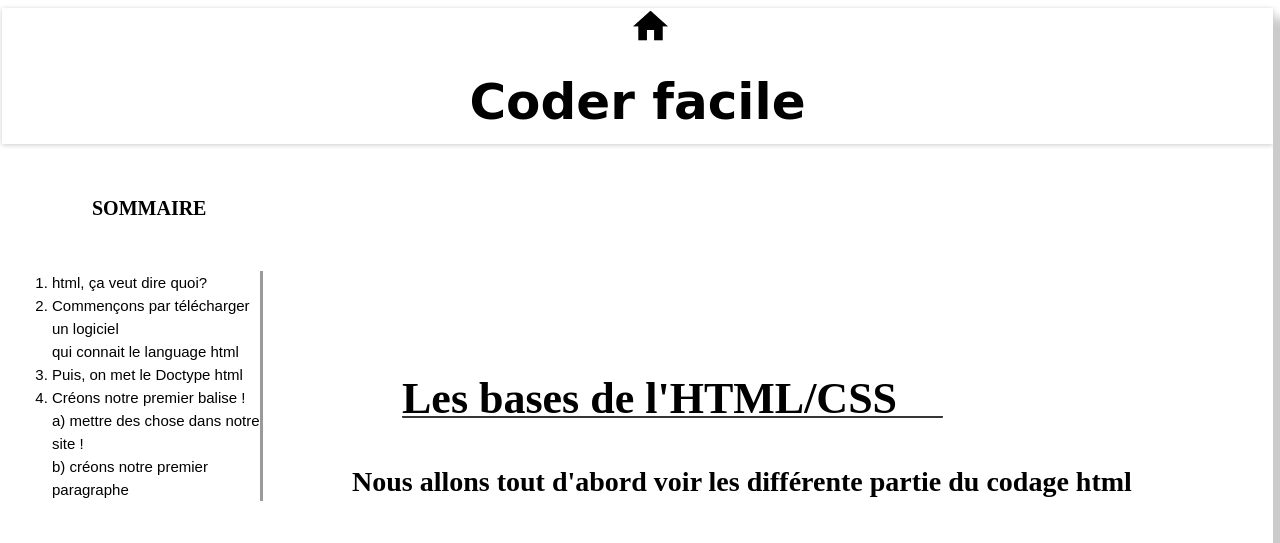
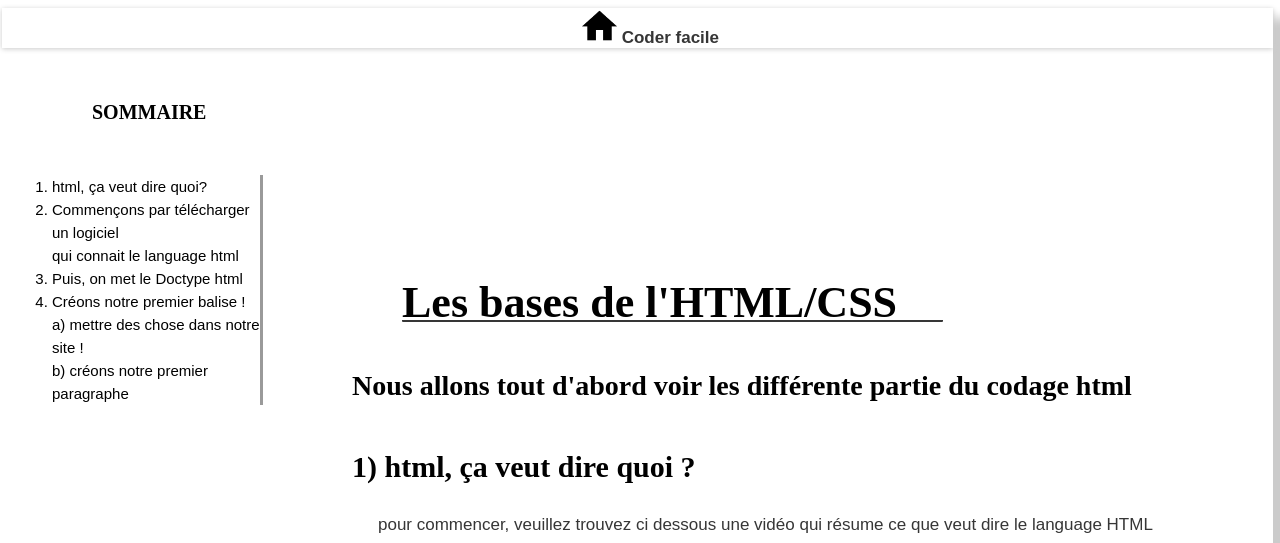
Before and after one commit to orpheei/coderfacile-html, a plain HTML site: page index.html in a window 1280 px wide. Shown: the top 543 px of the page. Drawn offline with Linux system fonts and the light colour scheme.

Commit message:
Update index.html

```diff
--- a/index.html
+++ b/index.html
@@ -8,9 +8,7 @@
 </head>
 
 <body class="div2">
-	<h1> <p> <a href="https://orpheei.github.io/coderfacile-home/"> <p class="homes"> <img src="image/home.png" height="35" width="35"> </p> </a> Coder facile </h1>
-
-	<p> <a href="https://orpheei.github.io/coderfacile-home/"> <p class="homes" <img src="image/home.png" height="35" width="35"> </a> </p>
+	<h1> <p> <a href="https://orpheei.github.io/coderfacile-home/"> <p class="homes"> <img src="image/home.png" height="35" width="35"> </a> Coder facile </h1> </p>
 
 	<h6> SOMMAIRE </h6>
 
```
